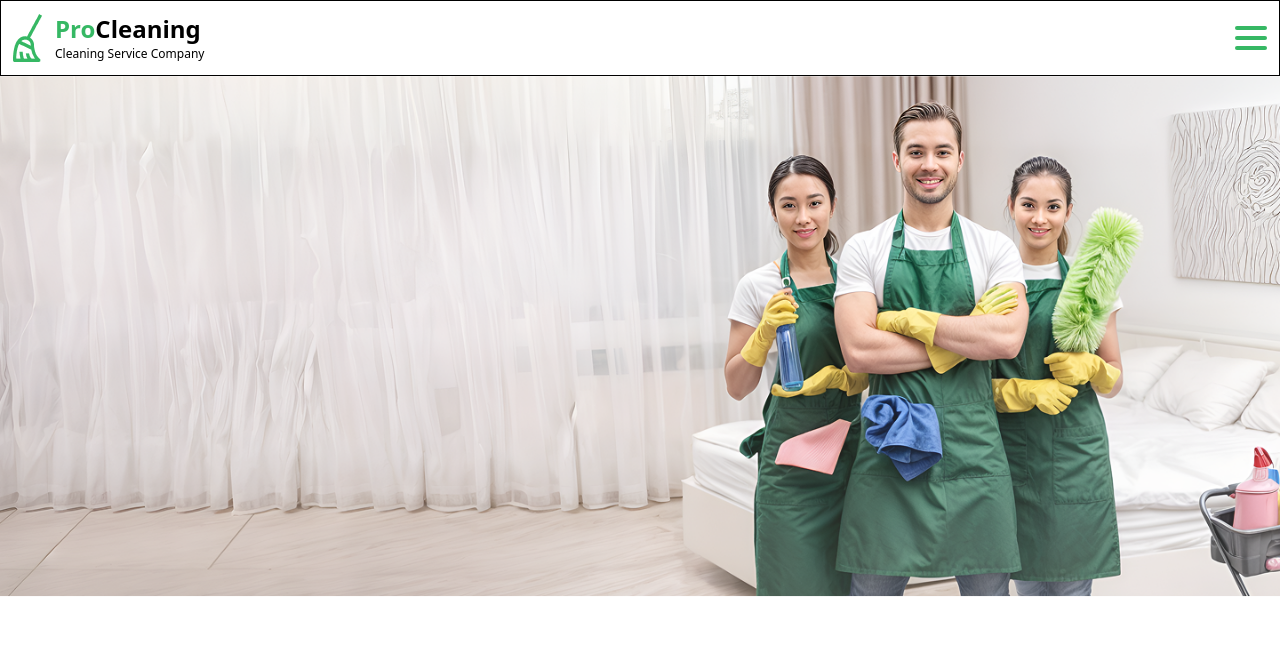
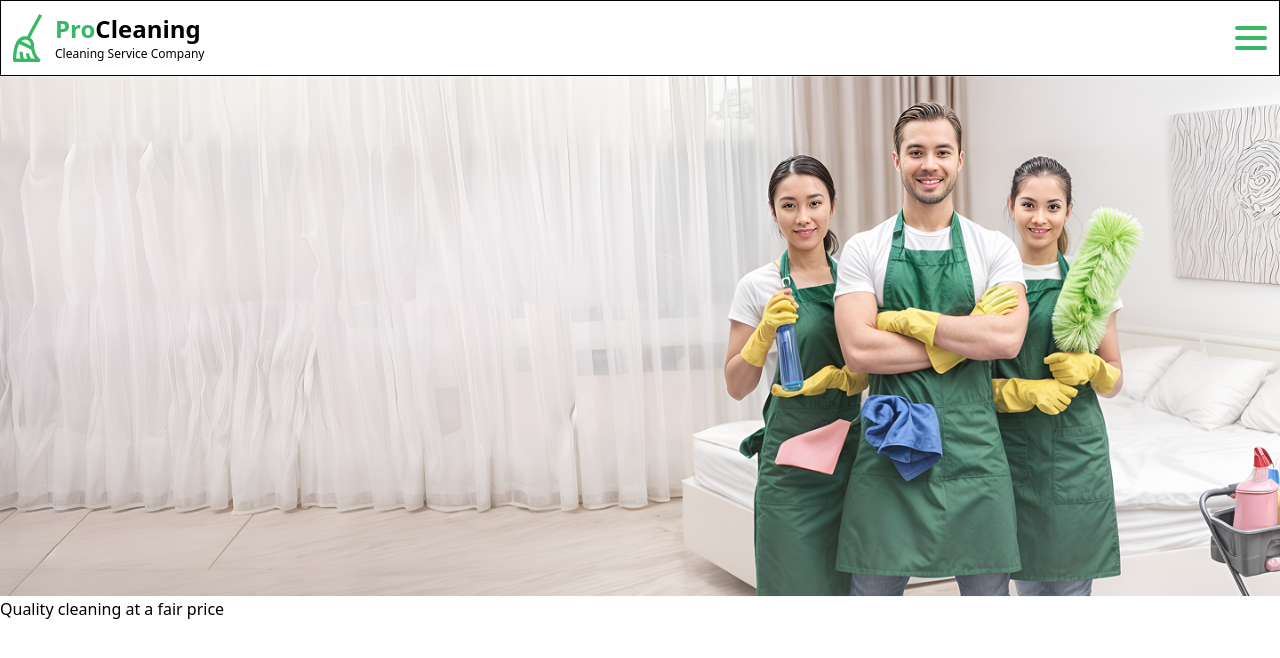
Before and after one commit to DsDigitalz/Business-Cleaning-Services-Website, a React (Vite) app: page / in a window 1280 px wide. Shown: the top 658 px of the page. Built offline with nearby package versions, Linux system fonts and the light colour scheme.

Commit message:
added hero image

```diff
--- a/src/Components/Hero.jsx
+++ b/src/Components/Hero.jsx
@@ -4,6 +4,7 @@ export default function Hero() {
   return (
     <section>
       <img src="/banner.png" alt="" />
+        <p>Quality cleaning at a fair price</p>
     </section>
   )
 }
```
